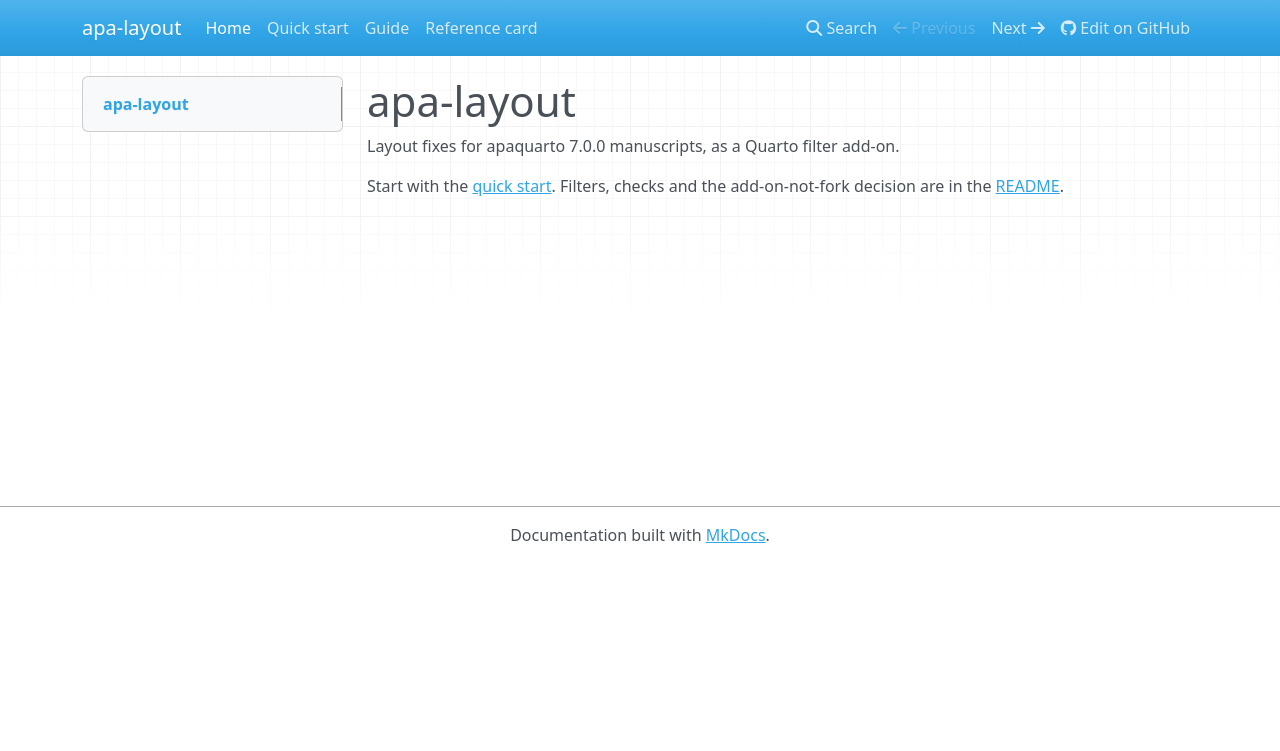
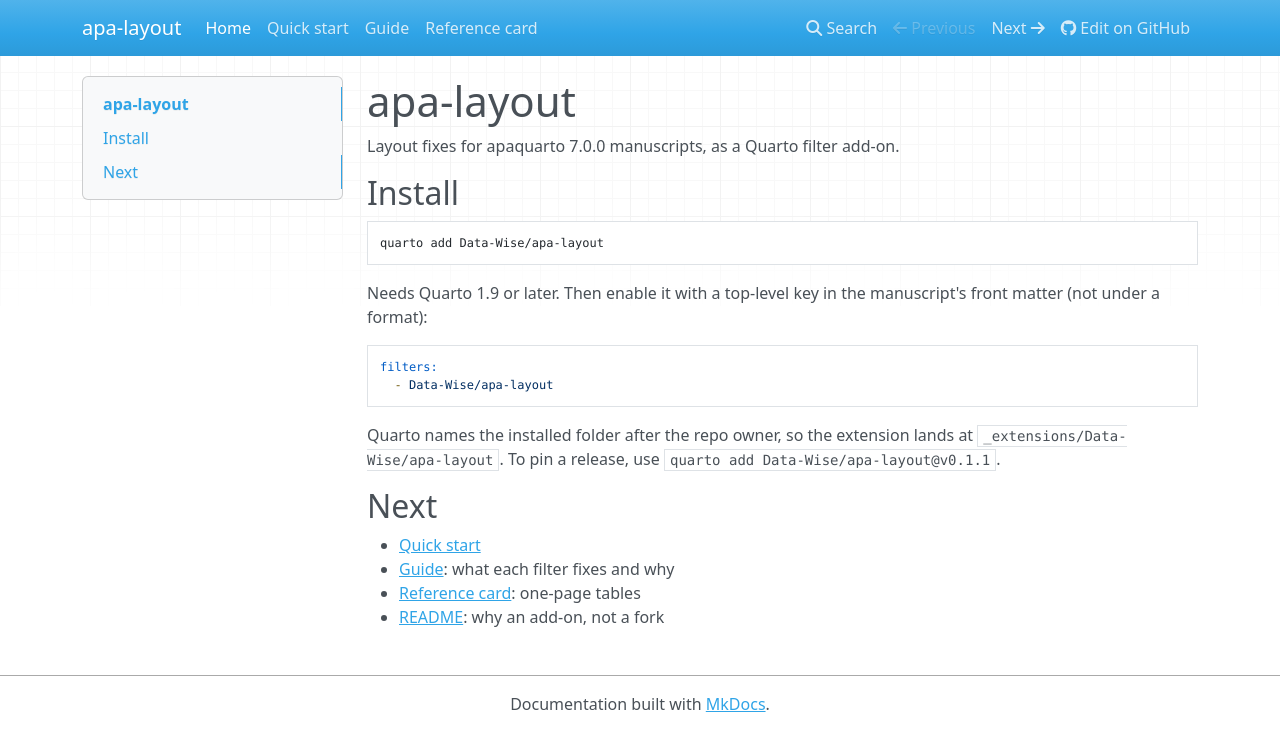
Before and after one commit to Data-Wise/apa-layout, an MkDocs documentation site: the page built from docs/index.md, in a window 1280 px wide. Shown: the top 751 px of the page. Built offline with MkDocs 1.6.1, drawn with Linux system fonts in a browser that asks for light colours; nearby versions of some CDN libraries.

Commit message:
docs: Install section first in README and the docs index
Co-Authored-By: Claude Sonnet 5.5 <noreply@anthropic.com>

````diff
--- a/docs/index.md
+++ b/docs/index.md
@@ -2,6 +2,28 @@
 
 Layout fixes for apaquarto 7.0.0 manuscripts, as a Quarto filter add-on.
 
-Start with the [quick start](QUICK-START.md). Filters, checks and the
-add-on-not-fork decision are in the
-[README](https://github.com/Data-Wise/apa-layout#readme).
+## Install
+
+```bash
+quarto add Data-Wise/apa-layout
+```
+
+Needs Quarto 1.9 or later. Then enable it with a top-level key in the
+manuscript's front matter (not under a format):
+
+```yaml
+filters:
+  - Data-Wise/apa-layout
+```
+
+Quarto names the installed folder after the repo owner, so the extension lands
+at `_extensions/Data-Wise/apa-layout`. To pin a release, use
+`quarto add Data-Wise/apa-layout@v0.1.1`.
+
+## Next
+
+- [Quick start](QUICK-START.md)
+- [Guide](guide/apa-layout.md): what each filter fixes and why
+- [Reference card](reference/REFCARD-APA-LAYOUT.md): one-page tables
+- [README](https://github.com/Data-Wise/apa-layout#readme): why an add-on,
+  not a fork
````
Also changed, not shown: CHANGELOG.md (+3 -0 lines), README.md (+24 -19 lines).
